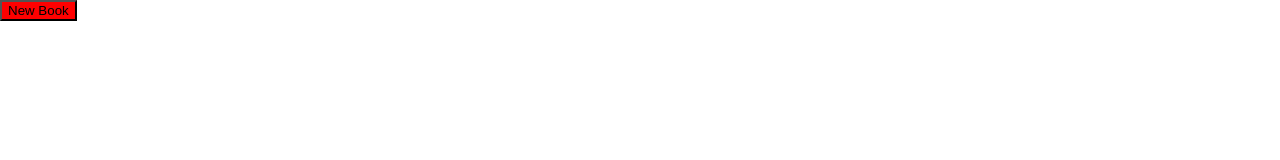
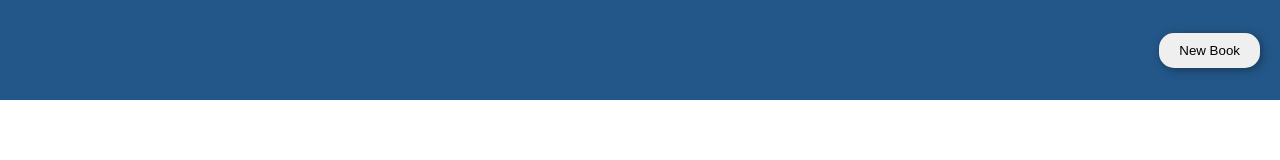
Before and after one commit to JonDm07/odin-library, a plain HTML site: page index.html in a window 1280 px wide. Drawn offline with Linux system fonts and the light colour scheme.

Commit message:
Add header color, box shadow, button style

```diff
--- a/styles.css
+++ b/styles.css
@@ -1,3 +1,7 @@
+:root {
+    --box-shadow: 2px 2px 10px 0px rgba(0,0,0,0.36);
+}
+
 html,
 body {
     height: 100%;
@@ -7,6 +11,22 @@ body {
 .header {
     width: 100%;
     height: 100px;
+    background-color: #235789;
+    display: flex;
+    justify-content: flex-end;
+}
+
+button {
+    box-shadow: var(--box-shadow)
+}
+
+.header > button {
+    align-self: center;
+    border-radius: 15px;
+    padding: 10px 20px;
+    border: none;
+    box-shadow: var(--box-shadow);
+    margin-right: 20px;
 }
 
 .container {
@@ -21,9 +41,11 @@ body {
 }
 
 .book-card {
-    background-color: rgb(231, 231, 231);
+    background-color: #FDFFFC;
     border-radius: 10px;
     padding: 20px;
+    border: solid black 1px;
+    box-shadow: var(--box-shadow);
 }
 
 .book-card p:nth-child(1)::before {
```
